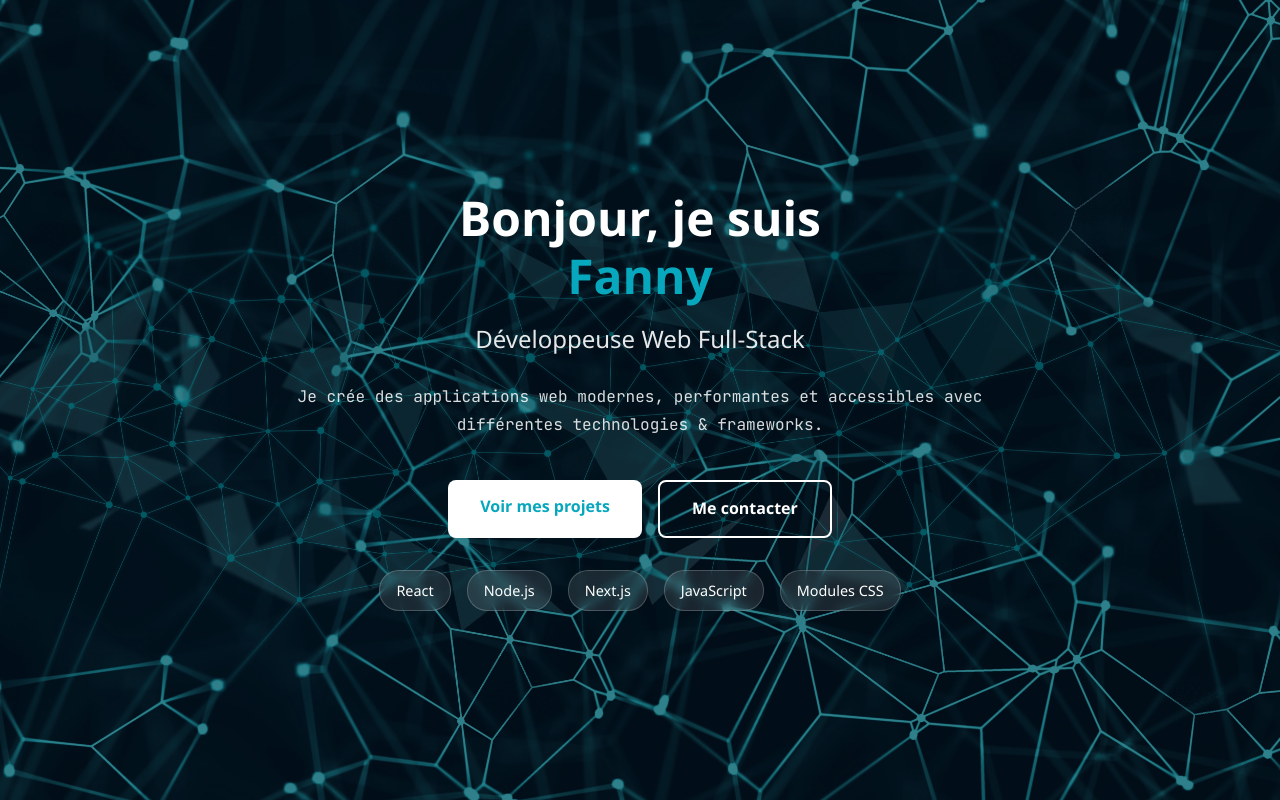
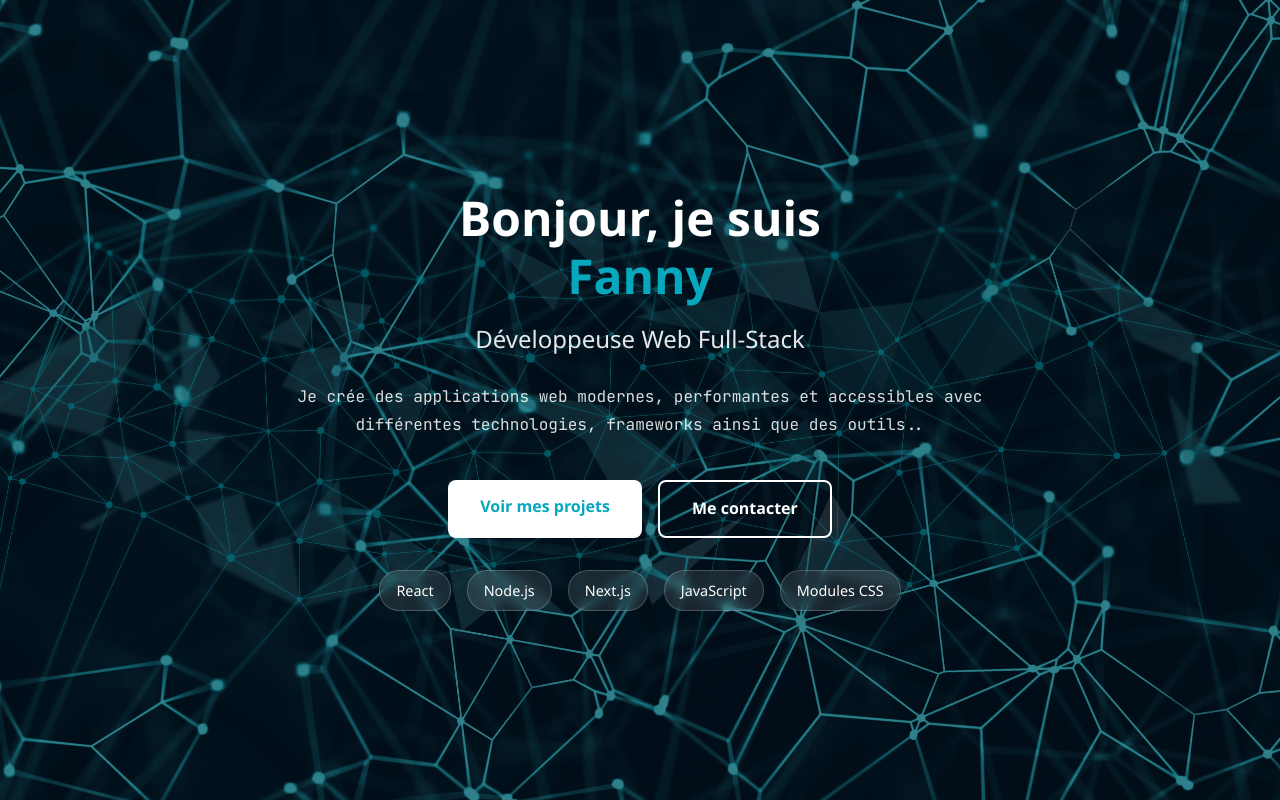
Before and after one commit to fannysaez/startNextJs, a Next.js app: page / in a window 1280 px wide. Built offline with nearby package versions, Linux system fonts and the light colour scheme.

Commit message:
app(page): modif description

```diff
--- a/app/page.js
+++ b/app/page.js
@@ -23,7 +23,7 @@ export default function Home() {
         </p>
         <p className={styles.heroDescription}>
           Je crée des applications web modernes, performantes et accessibles
-          avec différentes technologies & frameworks.
+          avec différentes technologies, frameworks ainsi que des outils..
         </p>
         <div className={styles.heroButtons}>
           <a href="#projects" className={`${styles.btn} ${styles.btnPrimary}`}>
```
